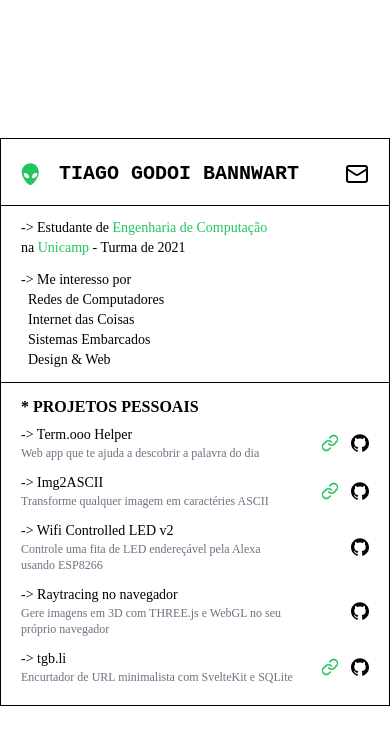
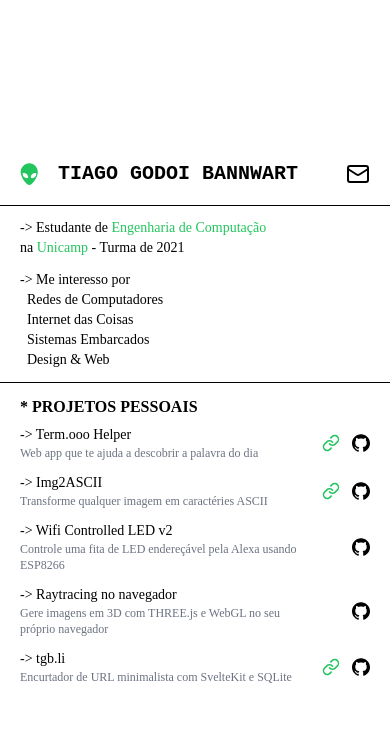
Before and after one commit to tgodoib/portfolio, a SvelteKit app: page / in a window 390 px wide. Shown: the top 744 px of the page. Built offline with nearby package versions, Linux system fonts and the light colour scheme.

Commit message:
removed outer border on mobile

```diff
--- a/src/routes/+page.svelte
+++ b/src/routes/+page.svelte
@@ -17,7 +17,7 @@
 	</div>
 {/snippet}
 
-<div class="block h-fit min-w-[380px] max-w-[400px] border border-black pt-5">
+<div class="card:border block h-fit min-w-[380px] max-w-[400px] border-black pt-5">
 	<div class="flex w-full items-center justify-between gap-5 border-b border-black px-5 pb-4">
 		<img src="et.svg" alt="A green alien" />
 		<h1 class="grow font-quantico text-[20px] font-bold">TIAGO GODOI BANNWART</h1>
--- a/tailwind.config.ts
+++ b/tailwind.config.ts
@@ -9,6 +9,9 @@
 				quantico: ['Quantico', 'monospace'],
 				'space-mono': ['Space Mono', { fontFeatureSettings: '"case" 1' }]
 			}
+		},
+		screens: {
+			card: '400px'
 		}
 	},
 
```
